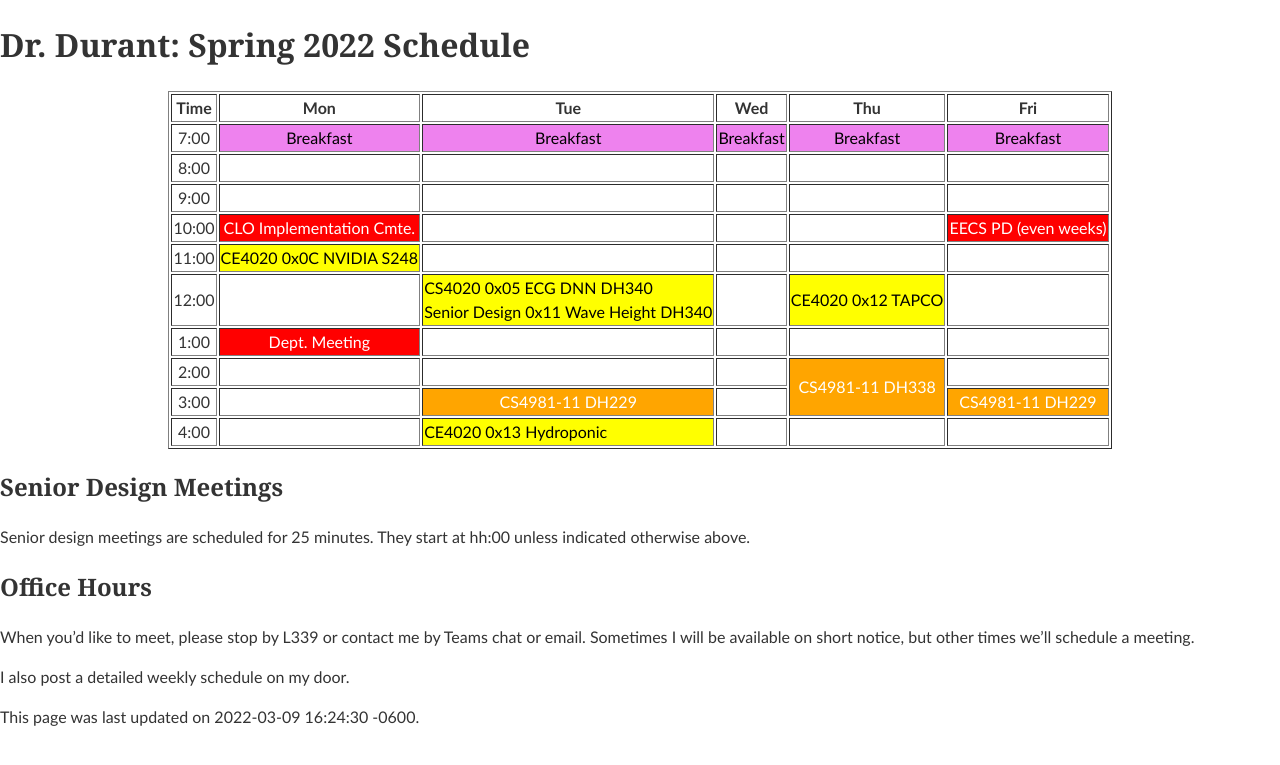
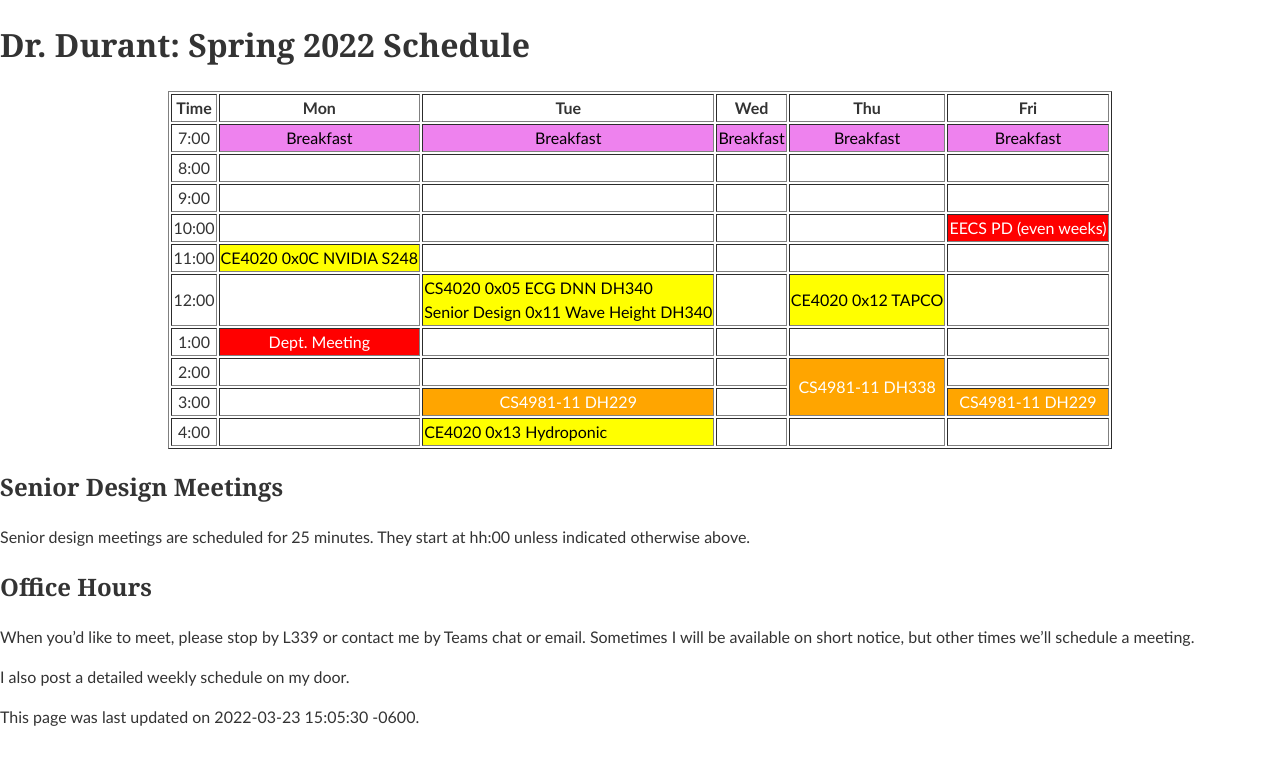
Before and after one commit to edurant/edurant.github.io, a Jekyll site: the page built from sched/s22.md, in a window 1280 px wide. Shown: the top 765 px of the page. Built offline with Jekyll 4.4.1, drawn with Linux system fonts in a browser that asks for light colours.

Commit message:
s22 schedule: -clo

```diff
--- a/sched/s22.md
+++ b/sched/s22.md
@@ -1,6 +1,6 @@
 ---
 title: "Dr. Durant: Spring 2022 Schedule"
-date: 2022-03-09 16:24:30 -0600
+date: 2022-03-23 15:05:30 -0600
 ---
 
 <style type="text/css">
@@ -17,7 +17,7 @@ td.lunch  { background-color: violet;  color: black; }
 <tr><td>7:00</td>       <td class="lunch">Breakfast</td>                <td class="lunch">Breakfast</td>                                                            <td class="lunch">Breakfast</td>    <td class="lunch">Breakfast</td>                    <td class="lunch">Breakfast</td>        </tr>
 <tr><td>8:00</td>       <td>&nbsp;</td>                                 <td>&nbsp;</td>                                                                             <td>&nbsp;</td>                     <td>&nbsp;</td>                                     <td>&nbsp;</td>                         </tr>
 <tr><td>9:00</td>       <td>&nbsp;</td>                                 <td>&nbsp;</td>                                                                             <td>&nbsp;</td>                     <td>&nbsp;</td>                                     <td>&nbsp;</td>                         </tr>
-<tr><td>10:00</td>      <td class="am">CLO Implementation Cmte.</td>    <td>&nbsp;</td>                                                                             <td>&nbsp;</td>                     <td>&nbsp;</td>                                     <td class="am">EECS PD (even weeks)</td></tr>
+<tr><td>10:00</td>      <td>&nbsp;</td>                                 <td>&nbsp;</td>                                                                             <td>&nbsp;</td>                     <td>&nbsp;</td>                                     <td class="am">EECS PD (even weeks)</td></tr>
 <tr><td>11:00</td>      <td class="ce4020">CE4020 0x0C NVIDIA S248</td> <td>&nbsp;</td>                                                                             <td>&nbsp;</td>                     <td>&nbsp;</td>                                     <td>&nbsp;</td>                         </tr>
 <tr><td>12:00</td>      <td>&nbsp;</td>                                 <td class="ce4020">CS4020 0x05 ECG DNN DH340<br/>Senior Design 0x11 Wave Height DH340</td>  <td>&nbsp;</td>                     <td class="ce4020">CE4020 0x12 TAPCO</td>           <td>&nbsp;</td>                         </tr>
 <tr><td>1:00</td>       <td class="am">Dept. Meeting</td>               <td>&nbsp;</td>                                                                             <td>&nbsp;</td>                     <td>&nbsp;</td>                                     <td>&nbsp;</td>                         </tr>
```
